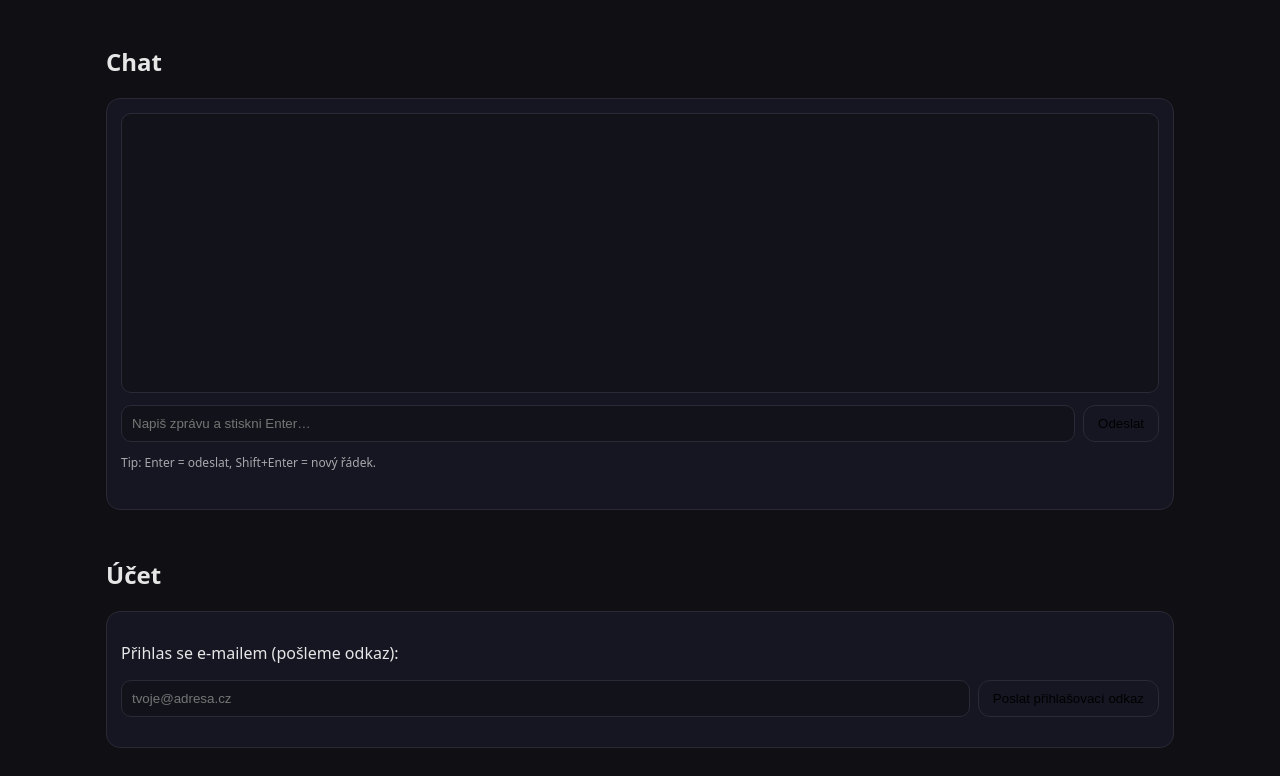
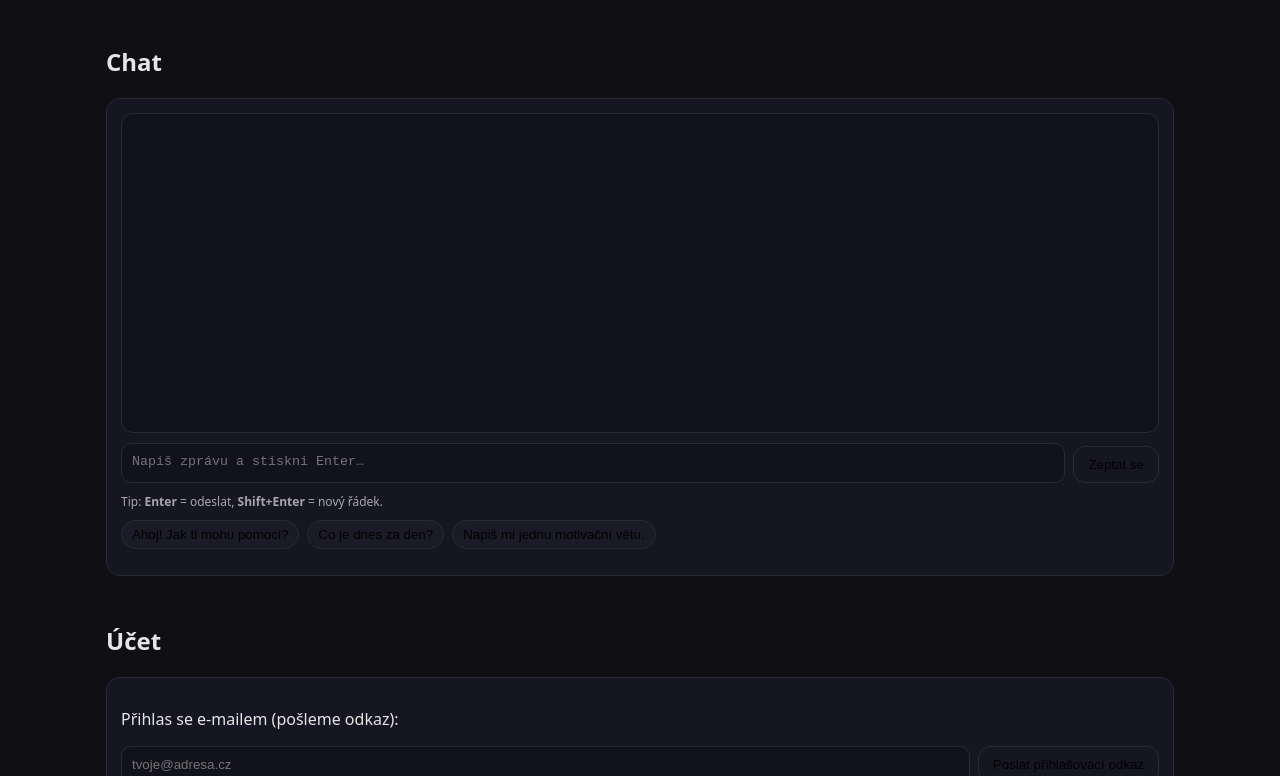
Before and after one commit to petrboss/osobni-rozvoj, a plain HTML site: page index.html in a window 1280 px wide. Shown: the part 628-1404 px from the top of the page. Drawn offline with Linux system fonts and the light colour scheme; a script that the page names is missing.

Commit message:
Update index.html

```diff
--- a/index.html
+++ b/index.html
@@ -130,28 +130,28 @@
     </div>
   </section>
 
-  <section id="chat" style="padding:8px 0 20px">
+ <section id="chat" style="padding:8px 0 20px">
   <h2>Chat</h2>
+  <div class="card">
+    <div class="chat-wrap">
+      <!-- okno s bublinami -->
+      <div id="chatBox" class="chat-box" aria-live="polite" aria-label="chat messages"></div>
 
-  <div class="card" style="display:flex;flex-direction:column;gap:12px">
-    <!-- Okno konverzace -->
-    <div id="chatBox" class="chat-box" style="
-      height: 280px; overflow:auto; padding:12px; border-radius:10px;
-      background:#12121a; border:1px solid var(--muted);">
-      <!-- Zprávy se doplní skriptem -->
-    </div>
+      <!-- řádek pro psaní a odeslání -->
+      <div class="row-send">
+        <textarea id="ask" class="chat-input" rows="1"
+          placeholder="Napiš zprávu a stiskni Enter…"></textarea>
+        <button class="btn" id="askBtn">Zeptat se</button>
+      </div>
 
-    <!-- Vstup a tlačítko -->
-    <div style="display:flex;gap:8px;flex-wrap:wrap;align-items:center">
-      <input id="q" placeholder="Napiš zprávu a stiskni Enter…"
-             style="flex:1;min-width:220px;padding:10px;border-radius:10px;
-                    border:1px solid var(--muted);background:#12121a;color:var(--text)">
-      <button class="btn" id="askBtn">Odeslat</button>
-    </div>
+      <div class="hint">Tip: <b>Enter</b> = odeslat, <b>Shift+Enter</b> = nový řádek.</div>
 
-    <!-- Malá nápověda -->
-    <div style="opacity:.7;font-size:12px">
-      Tip: Enter = odeslat, Shift+Enter = nový řádek.
+      <!-- rychlé návrhy -->
+      <div class="chips">
+        <button class="chip" data-chip="Ahoj! Jak ti mohu pomoci?">Ahoj! Jak ti mohu pomoci?</button>
+        <button class="chip" data-chip="Co je dnes za den?">Co je dnes za den?</button>
+        <button class="chip" data-chip="Napiš mi jednu motivační větu.">Napiš mi jednu motivační větu.</button>
+      </div>
     </div>
   </div>
 </section>
```
